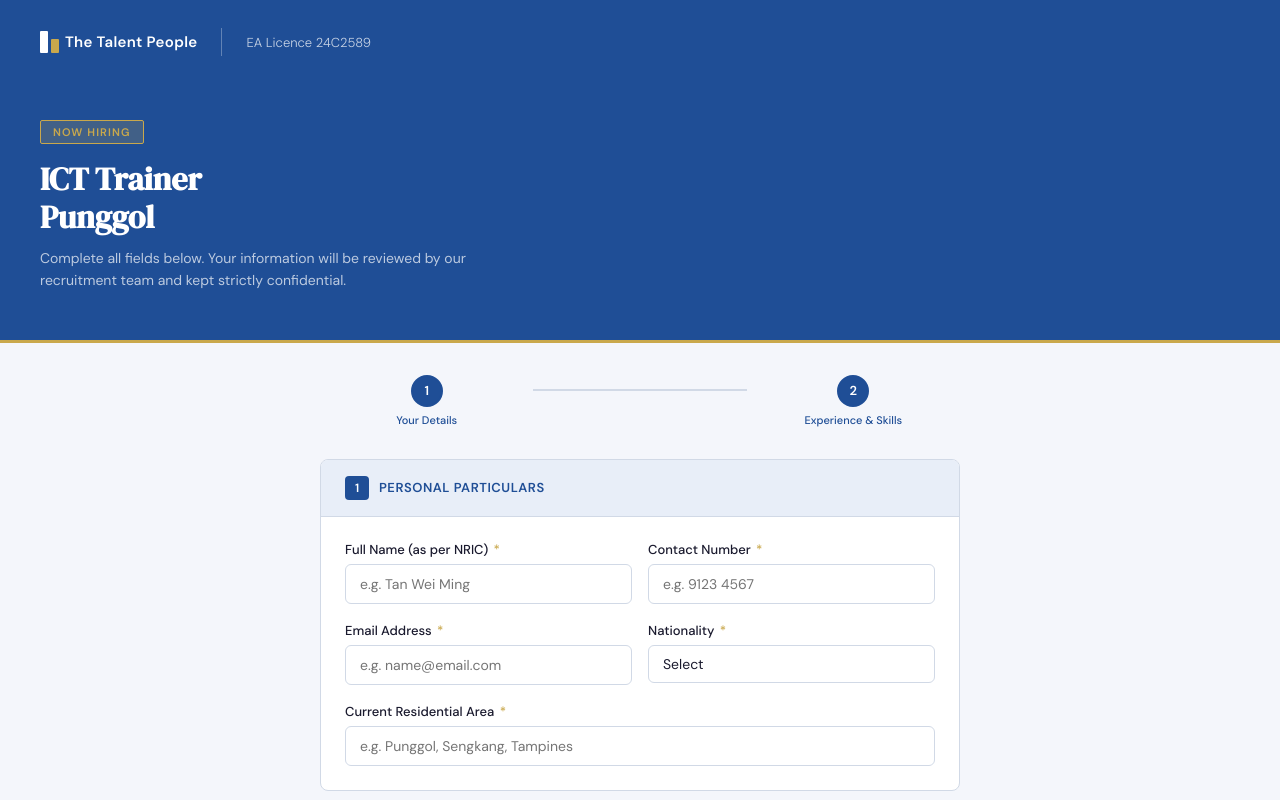
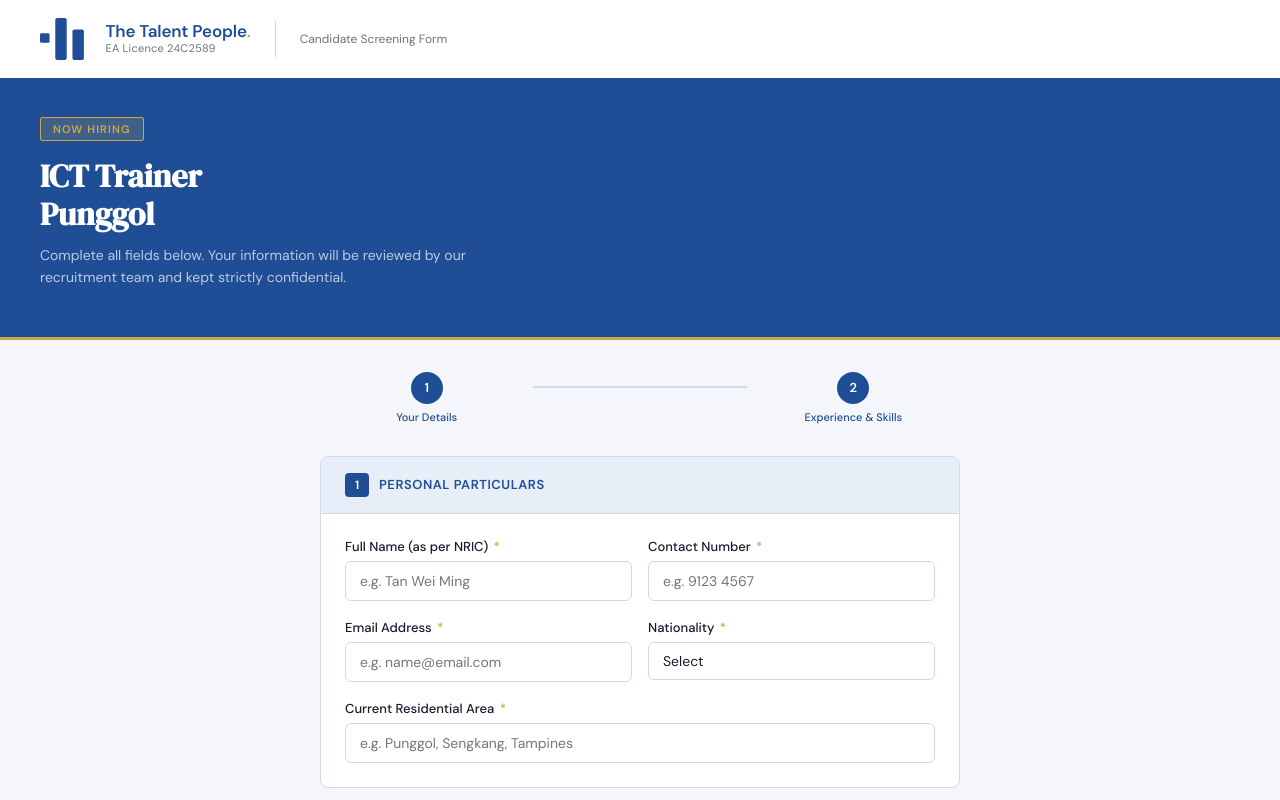
Before and after one commit to zackteo7/icttrainer2026, a plain HTML site: page index.html in a window 1280 px wide. Shown: the top 800 px of the page. Drawn offline with Linux system fonts and the light colour scheme.

Commit message:
Update index.html

```diff
--- a/index.html
+++ b/index.html
@@ -30,58 +30,86 @@
 
   /* Header */
   .header {
-    background: var(--blue);
-    padding: 28px 40px;
+    background: var(--white);
+    padding: 18px 40px;
     display: flex;
     align-items: center;
-    gap: 16px;
+    gap: 20px;
+    border-bottom: 3px solid var(--blue);
+    box-shadow: 0 2px 8px rgba(31,78,150,0.08);
   }
 
-  .logo-mark {
+  .logo-wrap {
     display: flex;
     align-items: center;
-    gap: 6px;
+    gap: 12px;
   }
 
-  .logo-blocks {
-    display: flex;
-    gap: 3px;
-    align-items: flex-end;
+  .logo-svg {
+    height: 44px;
+    width: auto;
   }
 
-  .block-tall {
-    width: 8px;
-    height: 22px;
-    background: var(--white);
-    border-radius: 1px;
+  .logo-name {
+    display: flex;
+    flex-direction: column;
+    line-height: 1.15;
   }
 
-  .block-short {
-    width: 8px;
-    height: 14px;
-    background: var(--gold);
-    border-radius: 1px;
+  .logo-name-top {
+    font-family: 'DM Sans', sans-serif;
+    font-weight: 700;
+    font-size: 18px;
+    color: var(--blue);
+    letter-spacing: -0.01em;
   }
 
-  .logo-text {
-    color: var(--white);
+  .logo-name-top span {
+    color: var(--blue);
+  }
+
+  .logo-name-dot {
+    color: var(--gold);
+    font-weight: 800;
+  }
+
+  .logo-svg { height: 42px; width: auto; }
+
+  .logo-name {
+    display: flex;
+    flex-direction: column;
+    gap: 2px;
+  }
+
+  .logo-name-line1 {
     font-family: 'DM Sans', sans-serif;
-    font-weight: 600;
-    font-size: 15px;
+    font-weight: 700;
+    font-size: 17px;
+    color: var(--blue);
+    letter-spacing: -0.01em;
+    line-height: 1;
+  }
+
+  .logo-name-dot { color: var(--gold); }
+
+  .logo-name-line2 {
+    font-size: 11px;
+    color: var(--muted);
+    font-weight: 400;
     letter-spacing: 0.02em;
   }
 
   .header-divider {
     width: 1px;
-    height: 28px;
-    background: rgba(255,255,255,0.3);
-    margin: 0 8px;
+    height: 36px;
+    background: var(--border);
+    margin: 0 4px;
   }
 
   .header-sub {
-    color: rgba(255,255,255,0.75);
-    font-size: 13px;
-    font-weight: 300;
+    color: var(--muted);
+    font-size: 12px;
+    font-weight: 400;
   }
 
   /* Hero */
@@ -505,15 +533,19 @@
 <body>
 
 <div class="header">
-  <div class="logo-mark">
-    <div class="logo-blocks">
-      <div class="block-tall"></div>
-      <div class="block-short"></div>
+  <div class="logo-wrap">
+    <svg class="logo-svg" viewBox="0 0 56 44" fill="none" xmlns="http://www.w3.org/2000/svg">
+      <rect x="0" y="16" width="10" height="10" rx="1.5" fill="#1F4E96"/>
+      <rect x="16" y="0" width="12" height="44" rx="2" fill="#1F4E96"/>
+      <rect x="34" y="12" width="12" height="32" rx="2" fill="#1F4E96"/>
+    </svg>
+    <div class="logo-name">
+      <span class="logo-name-line1">The Talent People<span class="logo-name-dot">.</span></span>
+      <span class="logo-name-line2">EA Licence 24C2589</span>
     </div>
-    <span class="logo-text">The Talent People</span>
   </div>
   <div class="header-divider"></div>
-  <span class="header-sub">EA Licence 24C2589</span>
+  <span class="header-sub">Candidate Screening Form</span>
 </div>
 
 <div class="hero">
```
